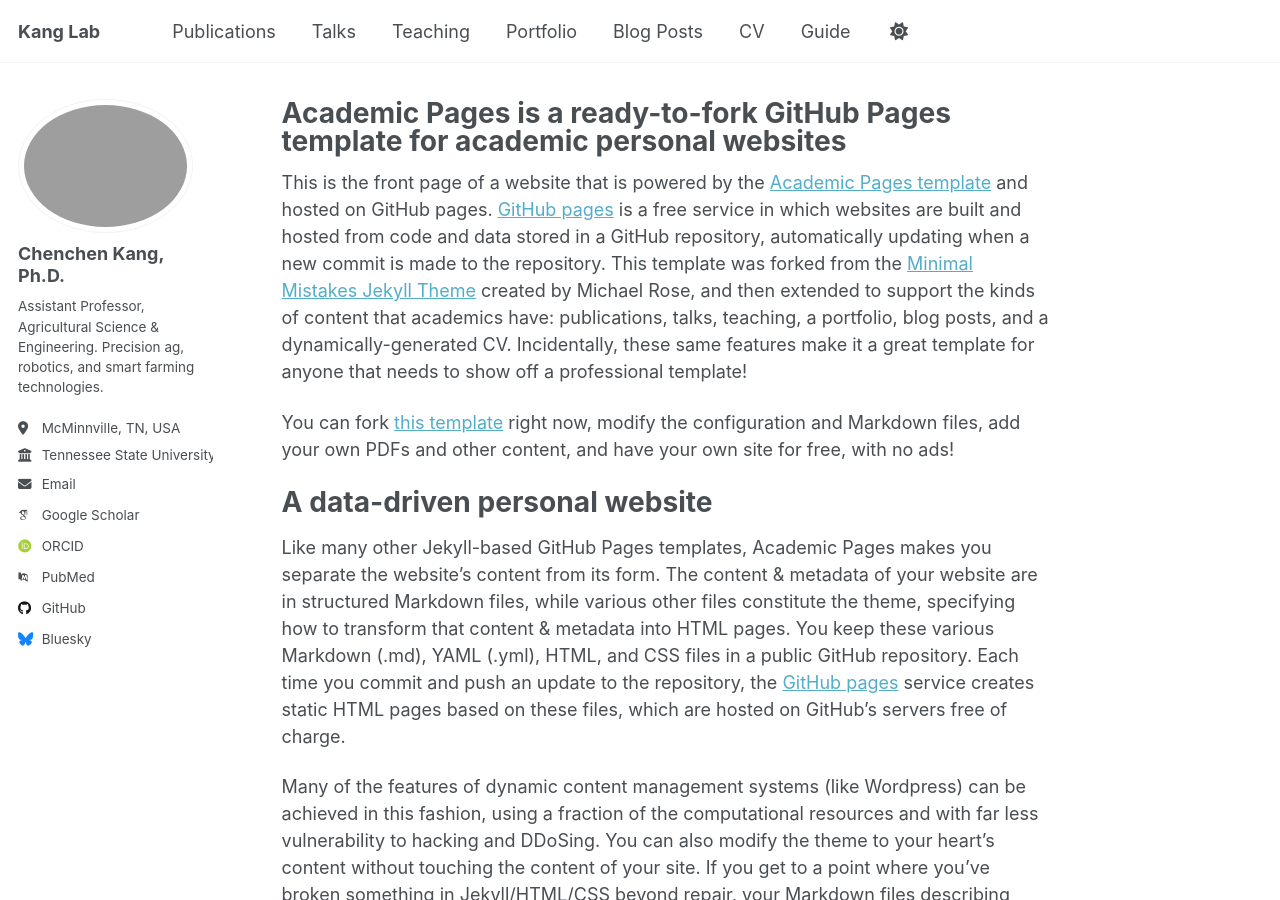
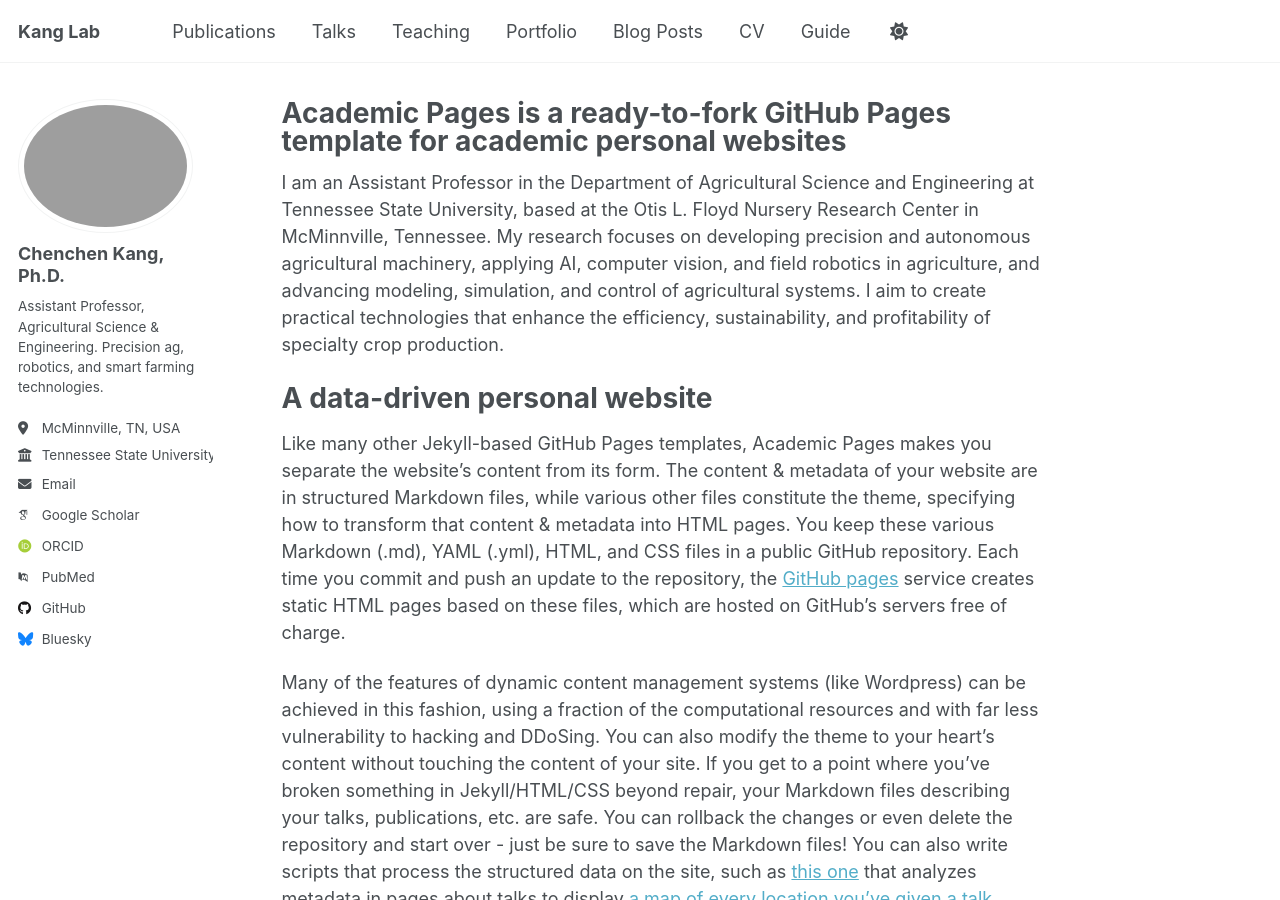
Before and after one commit to ChenchenKang/web, a Jekyll site: the page built from _pages/about.md, in a window 1280 px wide and 900 px high. Built offline with Jekyll 4.4.1, drawn with Linux system fonts in a browser that asks for light colours; some web fonts are replaced; a script that is not in the unit is left out.

Commit message:
Update about.md

```diff
--- a/_pages/about.md
+++ b/_pages/about.md
@@ -7,9 +7,7 @@ redirect_from:
   - /about.html
 ---
 
-This is the front page of a website that is powered by the [Academic Pages template](https://github.com/academicpages/academicpages.github.io) and hosted on GitHub pages. [GitHub pages](https://pages.github.com) is a free service in which websites are built and hosted from code and data stored in a GitHub repository, automatically updating when a new commit is made to the repository. This template was forked from the [Minimal Mistakes Jekyll Theme](https://mmistakes.github.io/minimal-mistakes/) created by Michael Rose, and then extended to support the kinds of content that academics have: publications, talks, teaching, a portfolio, blog posts, and a dynamically-generated CV. Incidentally, these same features make it a great template for anyone that needs to show off a professional template!
-
- You can fork [this template](https://github.com/academicpages/academicpages.github.io) right now, modify the configuration and Markdown files, add your own PDFs and other content, and have your own site for free, with no ads!
+I am an Assistant Professor in the Department of Agricultural Science and Engineering at Tennessee State University, based at the Otis L. Floyd Nursery Research Center in McMinnville, Tennessee. My research focuses on developing precision and autonomous agricultural machinery, applying AI, computer vision, and field robotics in agriculture, and advancing modeling, simulation, and control of agricultural systems. I aim to create practical technologies that enhance the efficiency, sustainability, and profitability of specialty crop production.
 
 A data-driven personal website
 ======
```
